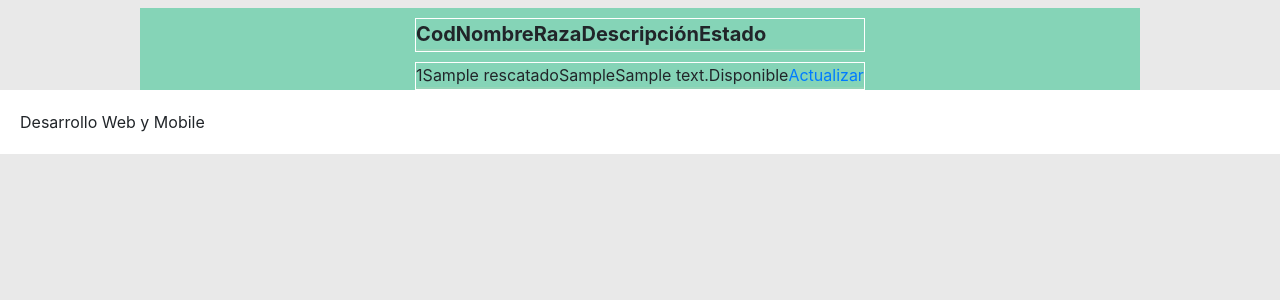
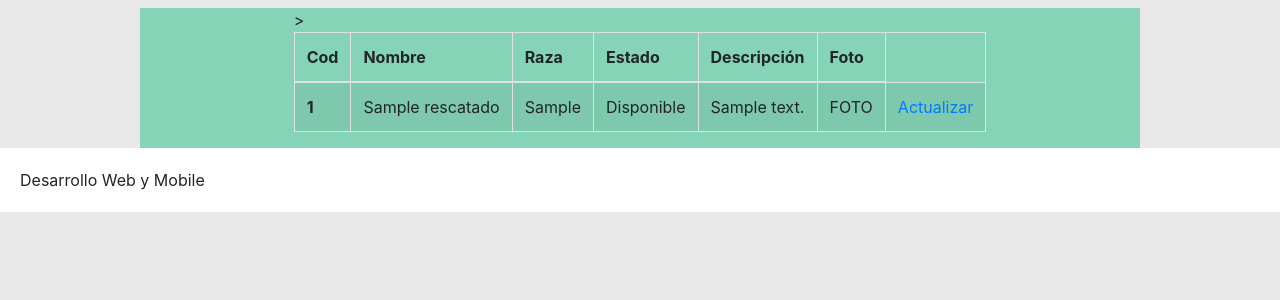
Before and after one commit to Tatarkus/PerrisDjango, a Django app: page /rescatados in a window 1280 px wide. Shown: the part 134-434 px from the top of the page. Run offline with Django 3.2, Linux system fonts and the light colour scheme; tables that the repository leaves empty hold one stand-in row (values such as "Sample post"); some libraries are stand-ins or nearby versions.

Commit message:
rescatados
La lista de rescatados no se ve TAN HORRIBLE.

```diff
--- a/Perris/templates/lista_rescatados.html
+++ b/Perris/templates/lista_rescatados.html
@@ -2,22 +2,39 @@
 {% block ListaRes %}
 {% if lista  %}
 
-<div class="lista">
-
-    <div class="reg" style="font-weight: bold; font-size:20px;">
-            <div class="camp">Cod</div> <div class="camp">Nombre</div><div class="camp">Raza</div><div class="camp">Descripción </div><div class="camp">Estado </div>
-            <div class="camp"></div>
-        </div>  </div>
+<!--Table-->
+<table id="tablePreview" class="table table-striped table-bordered">
+<!--Table head-->
+  <thead>
+    <tr>
+      <th>Cod</th>
+      <th>Nombre</th>
+      <th>Raza</th>
+      <th>Estado</th>
+      <th>Descripción</th>
+      <th>Foto</th>
+    </tr>
+  </thead>
+  <tbody>
 
  {% for r in lista %}
- <div class="lista">
-<div class="reg">
-<div class="camp">{{r.codigo}}</div>
-<div class="camp">{{r.nombre}}</div><div class="camp">{{r.raza}}</div><div class="camp">{{r.descripcion}}</div><div>{{r.estado}}</div>
-<div class="camp"><a href="{% url 'modificar_rescatado' r.codigo %}">Actualizar</a></div>
-</div>
-</div>
+     <tr>
+      <th scope="row">{{r.codigo}}</th>
+      <td> {{r.nombre}} </td>
+      <td> {{r.raza}} </td>
+      <td> {{r.estado}} </td>
+      <td> {{r.descripcion}} </td>
+      <td> FOTO </td>
+      <td> <a href="{% url 'modificar_rescatado' r.codigo %}">Actualizar</a> </td>
+    </tr>>
   {%endfor%}
+
+  </tbody>
+  <!--Table body-->
+</table>
+<!--Table-->
+
+
 
 
 {%else%}
--- a/Sistema/settings.py
+++ b/Sistema/settings.py
@@ -122,6 +122,8 @@ USE_TZ = True
 # https://docs.djangoproject.com/en/2.1/howto/static-files/
 
 STATIC_URL = '/static/'
+MEDIA_URL = '/media/'
+MEDIA_ROOT =  os.path.join(BASE_DIR,'/Perris/static/images/rescatados/')
 
 #Emaill Sender
 EMAIL_USE_TLS = True
```
Also changed, not shown: Perris/forms.py (+6 -1 lines).
